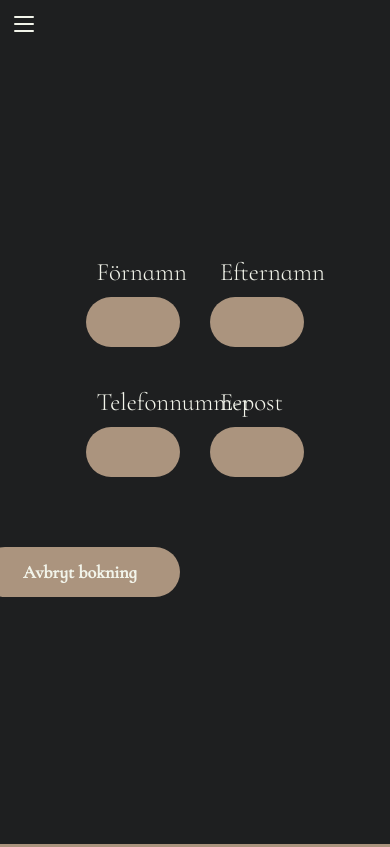
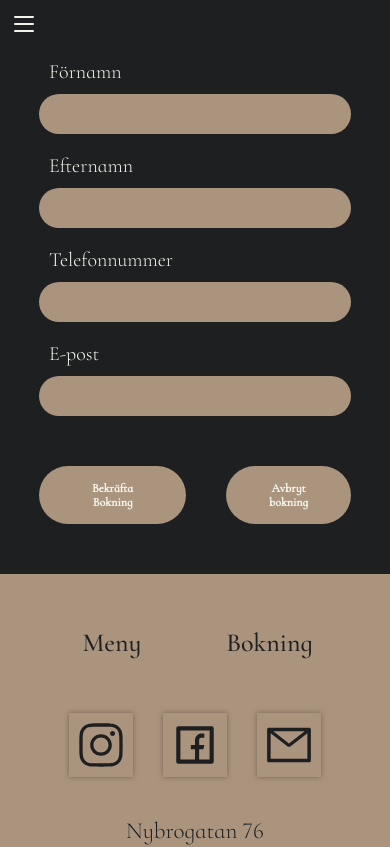
Before and after one commit to idadanielsson/Restaurant, a React (Create React App) app: page /booking/form in a window 390 px wide. Shown: the top 847 px of the page. Built offline with nearby package versions, Linux system fonts and the light colour scheme.

Commit message:
added responsivity

```diff
--- a/src/components/restaurant/admin/adminBooking/AdminBooking.tsx
+++ b/src/components/restaurant/admin/adminBooking/AdminBooking.tsx
@@ -1,6 +1,11 @@
 import { IBookingResponse } from "../../../../models/IBookingResponse";
 import { deleteBooking } from "../../../../services/RestaurantService";
-import { Button, Button1, DeleteButton } from "../../../styled/Buttons";
+import {
+  Button,
+  Button1,
+  DeleteButton,
+  EditButton,
+} from "../../../styled/Buttons";
 import { AdminBookingParagraph } from "../../../styled/Paragraphs";
 import {
   AdminBookingButtonsWrapper,
@@ -52,13 +57,13 @@ export const AdminBooking = (props: IAdminBookingProps) => {
         >
           <RxCross1 fontSize="25px" color="red" />
         </DeleteButton>
-        <Button1
+        <EditButton
           onClick={() => {
             handleEdit(props.booking._id);
           }}
         >
           <FiEdit color="yellow" fontSize="25px" />
-        </Button1>
+        </EditButton>
       </AdminBookingButtonsWrapper>
     </AdminBookingWrapper>
   );
--- a/src/components/restaurant/admin/editBooking/EditBooking.tsx
+++ b/src/components/restaurant/admin/editBooking/EditBooking.tsx
@@ -5,7 +5,7 @@ import {
   changeBooking,
   getBookings,
 } from "../../../../services/RestaurantService";
-import { Button1 } from "../../../styled/Buttons";
+import { EditButton } from "../../../styled/Buttons";
 import { Input } from "../../../styled/Inputs";
 import { EditBookingParagraph } from "../../../styled/Paragraphs";
 import { Wrapper } from "../../../styled/Wrappers";
@@ -69,9 +69,9 @@ export const EditBooking = () => {
       ></Input>
       <EditBookingParagraph>Tid: {editableBooking.time}</EditBookingParagraph>
       <EditBookingParagraph>Datum: {editableBooking.date}</EditBookingParagraph>
-      <Button1 padding="20px 40px" onClick={changeBookingFunction}>
+      <EditButton padding="20px 40px" onClick={changeBookingFunction}>
         Ändra Bokning
-      </Button1>
+      </EditButton>
     </Wrapper>
   );
 };
--- a/src/components/restaurant/booking/form/CustomerForm.tsx
+++ b/src/components/restaurant/booking/form/CustomerForm.tsx
@@ -68,14 +68,10 @@ export const CustomerForm = () => {
           ></Input>
         </InputWrapper>
         <BookTableButtonWrapper>
-          <Button1 height="50px" width="200px">
-            Bekräfta Bokning
-          </Button1>
+          <Button1 padding="10px 50px">Bekräfta Bokning</Button1>
 
           <Link to="/">
-            <Button1 height="50px" width="200px">
-              Avbryt bokning
-            </Button1>
+            <Button1 padding="10px 50px">Avbryt bokning</Button1>
           </Link>
         </BookTableButtonWrapper>
       </FormWrapper>
--- a/src/components/styled/Buttons.tsx
+++ b/src/components/styled/Buttons.tsx
@@ -1,4 +1,5 @@
 import styled from "styled-components";
+import { breakpoint } from "./Breakpoints";
 import {
   BG_COLOR,
   BTN_BORDER,
@@ -30,6 +31,10 @@ export const Button1 = styled.button`
   font-weight: 700;
   font-size: large;
   cursor: pointer;
+  @media ${breakpoint.mobileMenu} {
+    padding: 15px 40px;
+    font-size: 12px;
+  }
 `;
 
 export const TimesButton = styled(Button1)`
@@ -40,8 +45,10 @@ export const TimesButton = styled(Button1)`
     background-color: ${FONT_COLOR};
     color: ${BG_COLOR};
   }
-  &:active {
-    background-color: red;
+
+  @media ${breakpoint.mobileMenu} {
+    height: 45px;
+    width: 140px;
   }
 `;
 
@@ -66,4 +73,15 @@ export const HeroButton = styled(Button)`
   text-transform: uppercase;
 `;
 
-export const DeleteButton = styled(Button1)``;
+export const DeleteButton = styled(Button1)`
+  padding: 0px;
+  height: 5px;
+  margin-right: 5px;
+`;
+
+export const EditButton = styled(Button1)`
+  @media ${breakpoint.mobileMenu} {
+    padding: 0px;
+    height: 5px;
+  }
+`;
--- a/src/components/styled/Headings.tsx
+++ b/src/components/styled/Headings.tsx
@@ -1,4 +1,5 @@
 import styled from "styled-components";
+import { breakpoint } from "./Breakpoints";
 import { CHAMPAGNE, FONT_COLOR } from "./Colors";
 
 export interface IHeadingsProps {
@@ -48,12 +49,18 @@ export const AmountOfGuestsHeading = styled(H5)`
   width: 50%;
   padding: 20px;
   color: ${FONT_COLOR};
+  @media ${breakpoint.mobileMenu} {
+    width: 80%;
+  }
 `;
 
 export const BookingFormHeading = styled(H5)`
   font-size: 25px;
   padding: 10px;
   color: ${FONT_COLOR};
+  @media ${breakpoint.mobileMenu} {
+    font-size: 20px;
+  }
 `;
 
 export const ContactHeading = styled(H5)`
--- a/src/components/styled/Inputs.tsx
+++ b/src/components/styled/Inputs.tsx
@@ -1,4 +1,5 @@
 import styled from "styled-components";
+import { breakpoint } from "./Breakpoints";
 import { CHAMPAGNE, FONT_COLOR } from "./Colors";
 
 export interface IInputs {
@@ -14,4 +15,8 @@ export const Input = styled.input`
   outline: none;
   padding: 10px 15px;
   color: ${FONT_COLOR};
+  @media ${breakpoint.mobileMenu} {
+    font-size: medium;
+    height: 20px;
+  }
 `;
--- a/src/components/styled/Paragraphs.tsx
+++ b/src/components/styled/Paragraphs.tsx
@@ -1,4 +1,5 @@
 import styled from "styled-components";
+import { breakpoint } from "./Breakpoints";
 import { FONT_COLOR } from "./Colors";
 
 export const AdminBookingParagraph = styled.p`
@@ -6,6 +7,9 @@ export const AdminBookingParagraph = styled.p`
   font-family: "Cormorant Infant", serif;
   font-size: 25px;
   font-weight: 700;
+  @media ${breakpoint.mobileMenu} {
+    font-size: 12px;
+  }
 `;
 
 export const EditBookingParagraph = styled(AdminBookingParagraph)``;
--- a/src/components/styled/Wrappers.tsx
+++ b/src/components/styled/Wrappers.tsx
@@ -41,6 +41,10 @@ export const BackgroundWrapper = styled.div`
   margin: 0;
   padding: 0;
   background-color: ${BG_COLOR};
+  margin-bottom: 20px;
+  @media ${breakpoint.mobileMenu} {
+    height: 100%;
+  }
 `;
 
 export const HomeHeadingWrapper = styled.div`
@@ -168,6 +172,11 @@ export const BookingWrapper = styled.div`
   justify-content: center;
   align-items: center;
   flex-direction: column;
+  @media ${breakpoint.mobileMenu} {
+    height: 100%;
+    padding-top: 50px;
+    padding-bottom: 50px;
+  }
 `;
 
 export const CalendarWrapper = styled.div`
@@ -176,6 +185,9 @@ export const CalendarWrapper = styled.div`
   background-color: #1e1f20;
   padding: 10px;
   border-radius: 5px;
+  @media ${breakpoint.mobileMenu} {
+    width: 80%;
+  }
 
   .react-calendar__navigation {
     display: flex;
@@ -207,6 +219,9 @@ export const CalendarWrapper = styled.div`
     &:active {
       background-color: #ab947e;
     }
+    @media ${breakpoint.mobileMenu} {
+      padding: 10px 0;
+    }
   }
 
   .react-calendar__tile--active {
@@ -222,6 +237,9 @@ export const CalendarWrapper = styled.div`
     text-transform: uppercase;
     font-weight: bold;
     font-size: 1em;
+    @media ${breakpoint.mobileMenu} {
+      font-size: 10px;
+    }
   }
   /* ~~~ day grid styles ~~~ */
   .react-calendar__month-view__days {
@@ -264,6 +282,9 @@ export const AmountOfGuestsWrapper = styled.div`
   margin-bottom: 40px;
   margin-bottom: 30px;
   gap: 10px;
+  @media ${breakpoint.mobileMenu} {
+    width: 80%;
+  }
 `;
 
 export const AmountOfGuestsCard = styled.div`
@@ -281,12 +302,18 @@ export const AmountOfGuestsCard = styled.div`
     color: ${BG_COLOR};
     cursor: pointer;
   }
+  @media ${breakpoint.mobileMenu} {
+    height: 40px;
+  }
 `;
 
 export const SearchTableTimesWrapper = styled.div`
   width: 50%;
   display: flex;
   gap: 3px;
+  @media ${breakpoint.mobileMenu} {
+    width: 80%;
+  }
 `;
 
 export const SearchTableButtonWrapper = styled.div`
@@ -294,6 +321,9 @@ export const SearchTableButtonWrapper = styled.div`
   width: 50%;
   display: flex;
   justify-content: start;
+  @media ${breakpoint.mobileMenu} {
+    width: 80%;
+  }
 `;
 
 export const InputWrapper = styled.div`
@@ -306,9 +336,15 @@ export const InputWrapper = styled.div`
 export const FormWrapper = styled.form`
   width: 60%;
   display: grid;
-  grid-template-columns: 40% 40%;
+
   gap: 30px;
   justify-content: center;
+  @media ${breakpoint.mobileMenu} {
+    width: 80%;
+    gap: 10px;
+    display: flex;
+    flex-direction: column;
+  }
 `;
 
 export const BookTableButtonWrapper = styled.div`
@@ -317,11 +353,19 @@ export const BookTableButtonWrapper = styled.div`
   display: flex;
   justify-content: end;
   gap: 40px;
+  @media ${breakpoint.mobileMenu} {
+    width: 100%;
+    justify-content: center;
+  }
 `;
 
 export const AdminBookingWrapper = styled.div`
   background-color: ${CHAMPAGNE};
   padding: 10px;
+  border-radius: 5px;
+  @media ${breakpoint.mobileMenu} {
+    height: 200px;
+  }
 `;
 
 export const AdminBookingsWrapper = styled.div`
@@ -331,6 +375,10 @@ export const AdminBookingsWrapper = styled.div`
   padding-top: 70px;
   gap: 20px;
   padding: 4rem 2rem;
+
+  @media ${breakpoint.mobileMenu} {
+    grid-template-columns: 1fr 1fr;
+  }
 `;
 
 export const AdminBookingButtonsWrapper = styled.div`
```
